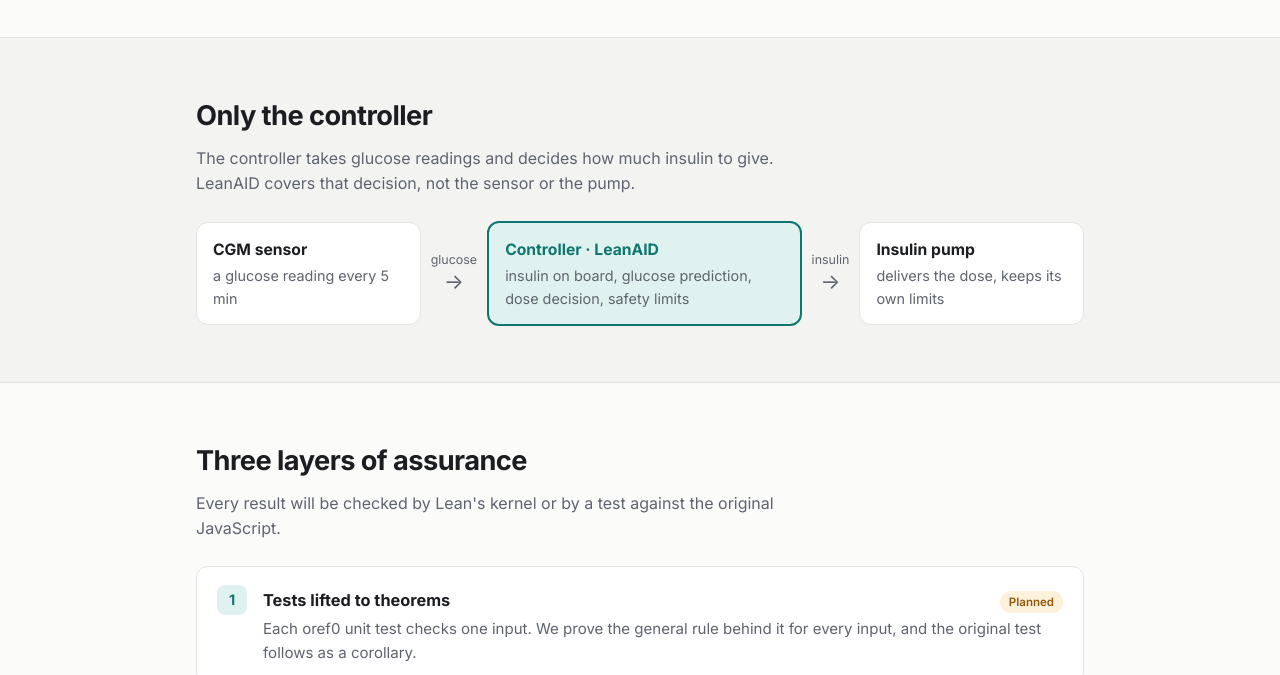
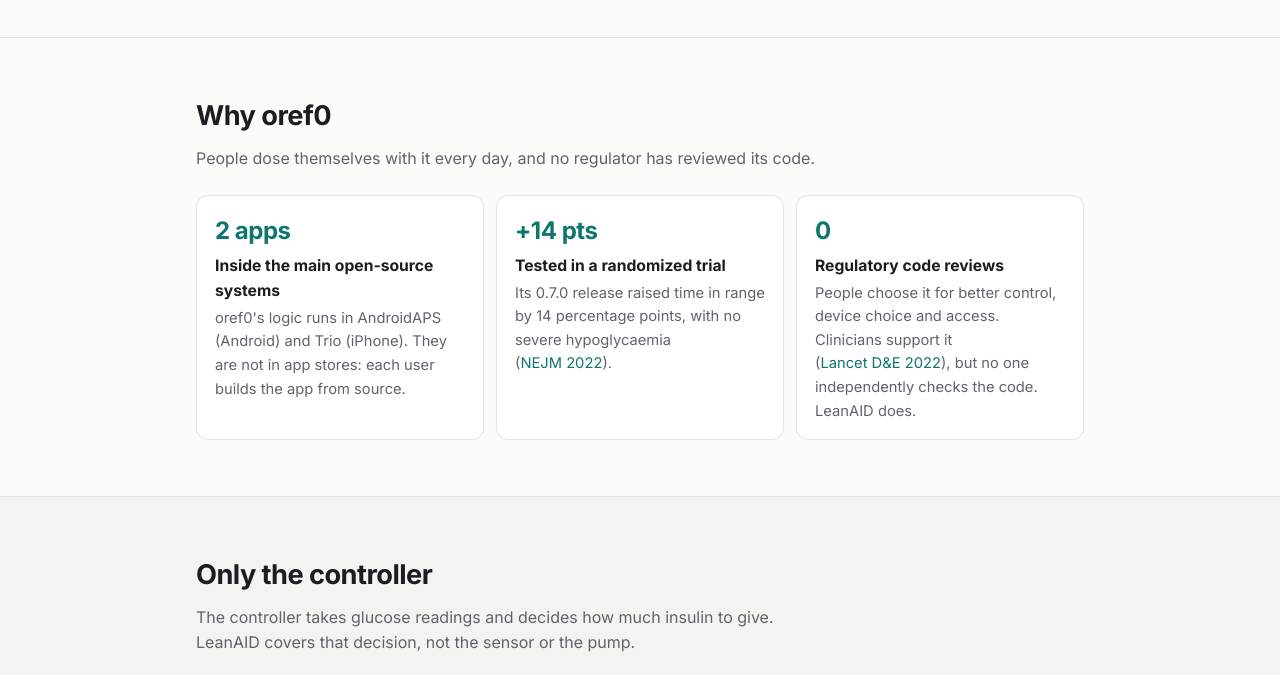
Before and after one commit to Beneficial-AI-Foundation/LeanAID, a plain HTML site: page site/index.html in a window 1280 px wide. Shown: the part 578-1253 px from the top of the page. Drawn offline with Linux system fonts and the light colour scheme.

Commit message:
Add Why oref0 section to the project page

```diff
--- a/site/index.html
+++ b/site/index.html
@@ -110,6 +110,11 @@ h2 { font-size: 1.7rem; letter-spacing: -0.02em; margin: 0 0 8px; }
 .prop h3 { margin: 0 0 4px; font-size: 0.98rem; }
 .prop p { margin: 0; color: var(--muted); font-size: 0.92rem; }
 
+.why { display: grid; grid-template-columns: repeat(3, 1fr); gap: 12px; }
+@media (max-width: 760px) { .why { grid-template-columns: 1fr; } }
+.why .prop b.big { display: block; font-size: 1.5rem; letter-spacing: -0.02em; color: var(--accent); margin-bottom: 2px; }
+.why .prop a { white-space: nowrap; }
+
 ul.limits { margin: 0; padding: 0; list-style: none; display: grid; gap: 10px; }
 ul.limits li { background: var(--surface); border: 1px solid var(--border); border-radius: 10px; padding: 12px 16px; font-size: 0.93rem; color: var(--muted); }
 ul.limits b { color: var(--text); font-weight: 600; }
@@ -129,6 +134,7 @@ footer li { margin: 3px 0; }
       LeanAID
     </a>
     <div class="links">
+      <a href="#why">Why oref0</a>
       <a href="#controller">Controller</a>
       <a href="#assurance">Assurance</a>
       <a href="#proved">Proofs</a>
@@ -165,6 +171,18 @@ footer li { margin: 3px 0; }
     </div>
   </div>
 </header>
+
+<section id="why">
+  <div class="wrap">
+    <h2>Why oref0</h2>
+    <p class="sub">People dose themselves with it every day, and no regulator has reviewed its code.</p>
+    <div class="why">
+      <div class="prop"><b class="big">2 apps</b><h3>Inside the main open-source systems</h3><p>oref0's logic runs in AndroidAPS (Android) and Trio (iPhone). They are not in app stores: each user builds the app from source.</p></div>
+      <div class="prop"><b class="big">+14 pts</b><h3>Tested in a randomized trial</h3><p>Its 0.7.0 release raised time in range by 14 percentage points, with no severe hypoglycaemia (<a href="https://pubmed.ncbi.nlm.nih.gov/36069869/">NEJM 2022</a>).</p></div>
+      <div class="prop"><b class="big">0</b><h3>Regulatory code reviews</h3><p>People choose it for better control, device choice and access. Clinicians support it (<a href="https://pubmed.ncbi.nlm.nih.gov/34785000/">Lancet D&amp;E 2022</a>), but no one independently checks the code. LeanAID does.</p></div>
+    </div>
+  </div>
+</section>
 
 <section class="alt" id="controller">
   <div class="wrap">
@@ -233,6 +251,8 @@ footer li { margin: 3px 0; }
     <h4>Sources</h4>
     <ol>
       <li><a href="https://github.com/openaps/oref0">OpenAPS oref0</a>, release 0.7.1 (MIT).</li>
+      <li>Burnside et al., <a href="https://pubmed.ncbi.nlm.nih.gov/36069869/">Open-source automated insulin delivery in type 1 diabetes</a>, N. Engl. J. Med. 387(10):869–881, 2022.</li>
+      <li>Braune et al., <a href="https://pubmed.ncbi.nlm.nih.gov/34785000/">Open-source automated insulin delivery: international consensus statement and practical guidance for health-care professionals</a>, Lancet Diabetes Endocrinol., 2022.</li>
       <li>Zhang, Jones, Jetley, <a href="https://pubmed.ncbi.nlm.nih.gov/20307387/">A hazard analysis for a generic insulin infusion pump</a>, J. Diabetes Sci. Technol., 2010.</li>
       <li>Zhang, Jetley, Jones, Ray, <a href="https://pubmed.ncbi.nlm.nih.gov/22226258/">Generic safety requirements for developing safe insulin pump software</a>, J. Diabetes Sci. Technol., 2011.</li>
       <li><a href="https://www.ecfr.gov/current/title-21/chapter-I/subchapter-H/part-862/subpart-B/section-862.1356">21 CFR 862.1356</a>, interoperable automated glycemic controller.</li>
```
